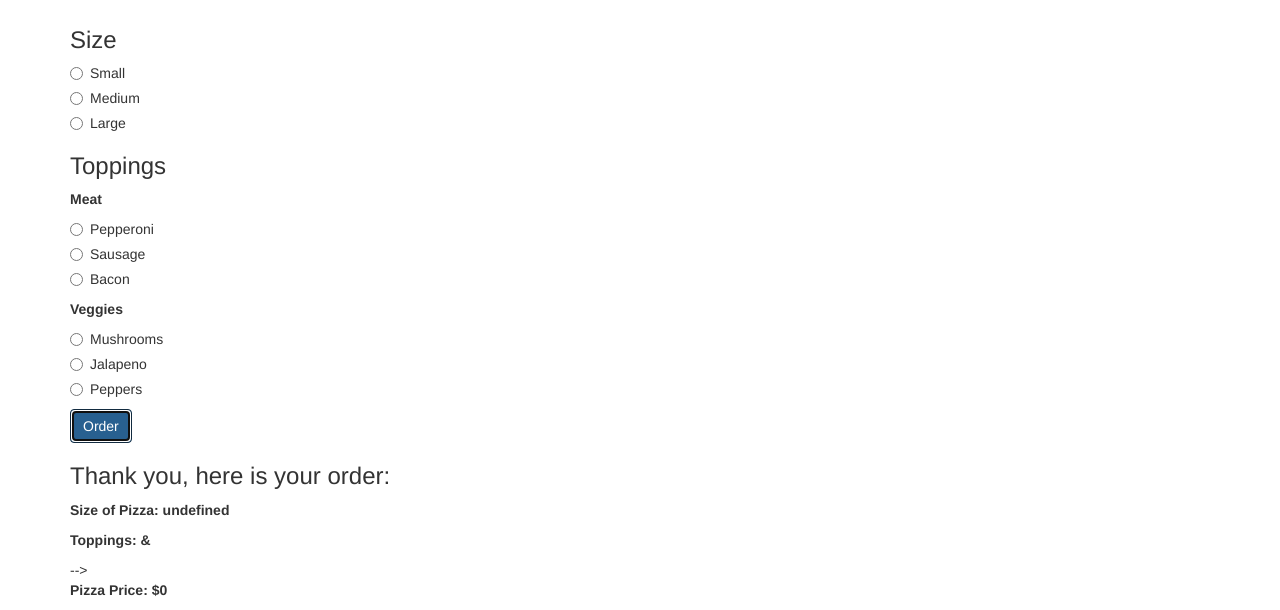
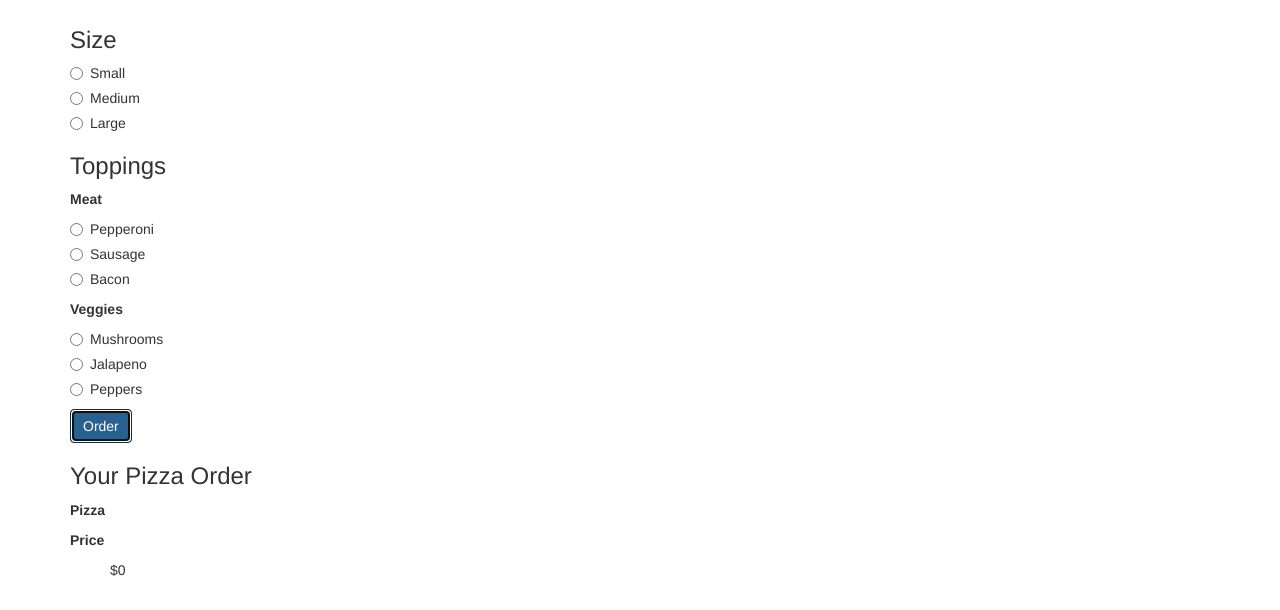
Before and after one commit to kwarrenhall/Pizza, a plain HTML site: page index.html in a window 1280 px wide. Both pictures are taken after a click on the button "Order". Shown: the part 308-918 px from the top of the page. Drawn offline with Linux system fonts and the light colour scheme.

Commit message:
add results to html, everything works minimal css

```diff
--- a/index.html
+++ b/index.html
@@ -90,10 +90,11 @@
         </form>
 
           <div class="show-price">
-            <h3>Thank you, here is your order:</h3>
-            <p><b>Size of Pizza:</b><span id="showPizzaSize"></span></p>
-            <p><b>Toppings:</b> <span id="pizzaTopping1"></span> & <span id="pizzaTopping2"></span></p> -->
-            <p><b>Pizza Price:</b><span id="pizzaPrice"></span></p>
+            <h3>Your Pizza Order</h3>
+            <p>Pizza</p>
+              <ul><span id="pizzaOrder"></span></ul>
+            <p>Price</p>
+              <ul><span id="pizzaPrice"></span></ul>
           </div>
       </div>
     </body>
--- a/js/scripts.js
+++ b/js/scripts.js
@@ -6,17 +6,11 @@ function Pizza(size, toppings) {
 
 
 Pizza.prototype.price = function(userSelection) {
-    var Values ="";
     var Total=0; // base value
-    // var inp=document.getElementsByTagName("input")
     var inp = userSelection;
     for (var i=0, sum=0;i < inp.length; i++) {
-      Values +=inp[i].name+" = " + inp[i].value+"\n"
       if (inp[i].checked) {
         Total+=parseInt(inp[i].value)
-      }
-      if (inp[i].checked) {
-        Values+=(inp[i].name)
       }
     }
     return Total;
@@ -24,13 +18,9 @@ Pizza.prototype.price = function(userSelection) {
 
   Pizza.prototype.Selections = function(userSelection) {
       var Values ="";
-      var Total=0; // base value
-      // var inp=document.getElementsByTagName("input")
       var inp = userSelection;
       for (var i=0; i < inp.length; i++) {
-        // Values +=inp[i].name+" = " + inp[i].value+"\n"
         if (inp[i].checked) {
-          // Values+=(inp[i].id)
           Values+=inp[i].id + " , ";
         }
       }
@@ -39,26 +29,12 @@ Pizza.prototype.price = function(userSelection) {
 
 // User Interface//
 $(document).ready(function() {
-  //1. change this form id to a div id wrapped around radio buttons
   $("form#pizza").submit(function(event) {
       event.preventDefault();
-// 2. Collect user input
-// 3. tag pizza size so it can be resulted-
-      var pizzaSize = $("select#size").val();
-// 4. tag toppings so they can be resulted, changed name from topping1 & 2 to toppings and ensure id is on radio-
-      var pizzaToppings = $("select#toppings").val();
-
-//5. create a newPizza object and pass value to it;
-      var newPizza = new Pizza(pizzaSize);
-
-// 6. code to capture value of radio selected:
-    var userSelection = document.getElementsByTagName("input");
-
-// 7. call price method
+      var userSelection = document.getElementsByTagName("input");
+      var newPizza = new Pizza();
       var price = newPizza.price(userSelection);
-      console.log(price);
-
-      console.log(newPizza.Selections(userSelection));
+      var userChoices=newPizza.Selections(userSelection)
 
 //8. create text to alert if size not selected
     // if (pizzaSize === "" || pizzaTopping === "") {
@@ -66,11 +42,10 @@ $(document).ready(function() {
     //   $(".show-price").hide();
     // }
 
-// 10. result to html
-$(".show-price").hide();
-  $(".show-price").show();
-  $("#showPizzaSize").text(" " + pizzaSize);
-  $("#pizzaPrice").text(" $" + price);
+    $(".show-price").hide();
+    $(".show-price").show();
+    $("#pizzaOrder").text(" " + userChoices);
+    $("#pizzaPrice").text(" $" + price);
 
+  });
 });
-});
```
